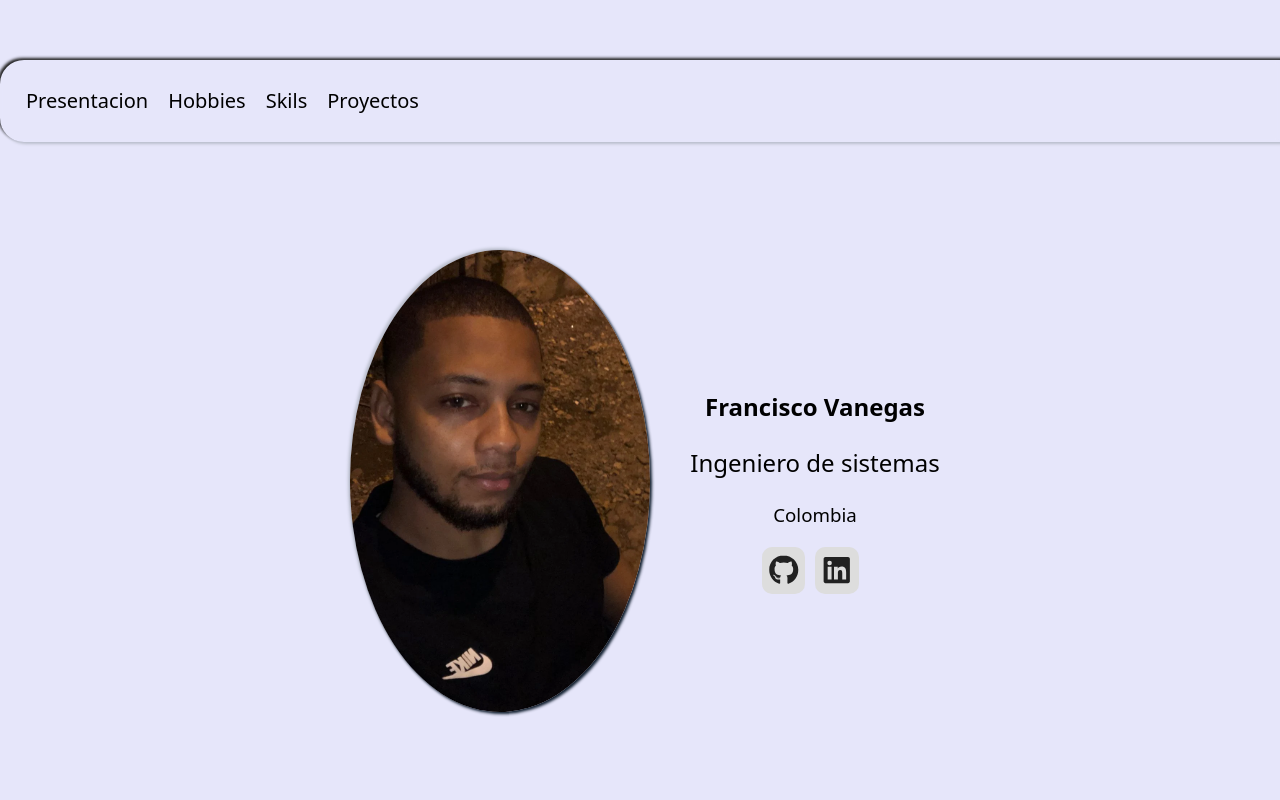
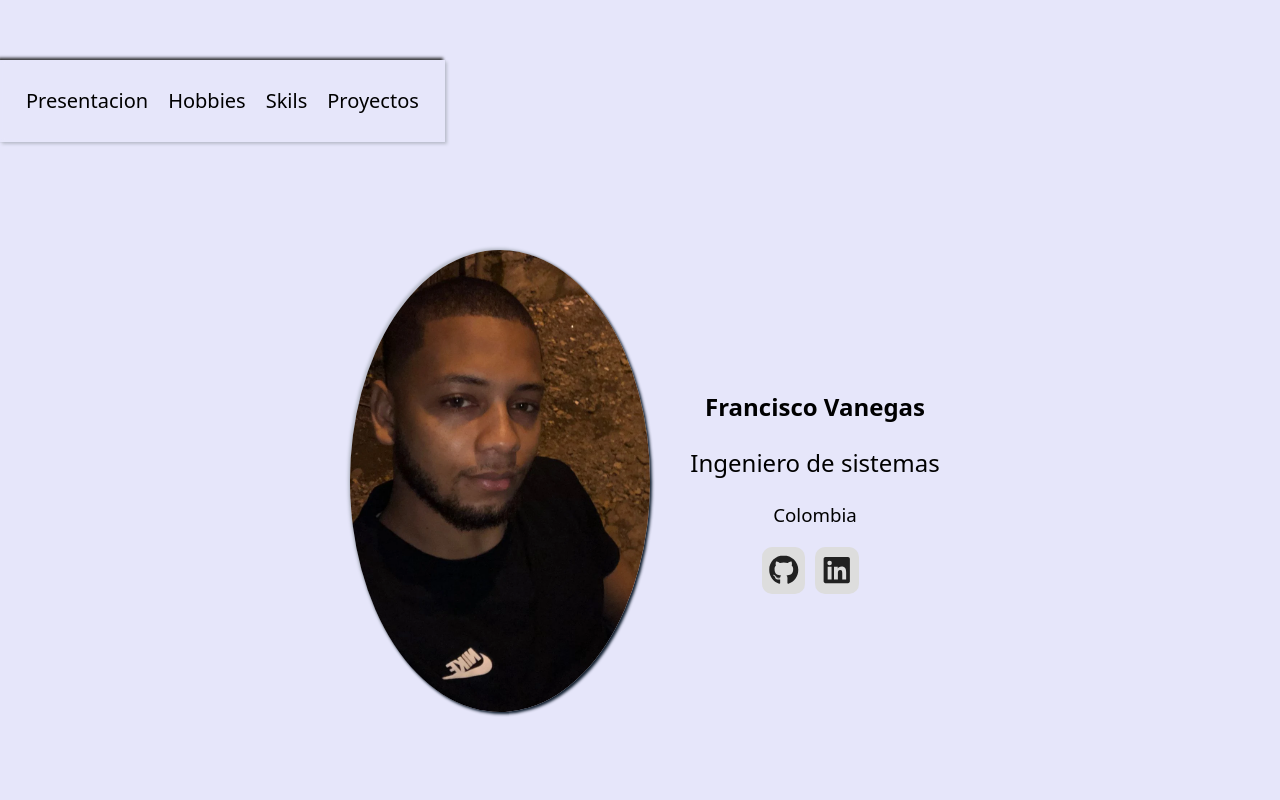
Before and after one commit to FranciscoDJVI/Portafolio, a React (Vite) app in the folder portafolio/: page / in a window 1280 px wide. Shown: the top 800 px of the page. Built offline with nearby package versions, Linux system fonts and the light colour scheme.

Commit message:
change width

```diff
--- a/portafolio/src/App.css
+++ b/portafolio/src/App.css
@@ -27,13 +27,12 @@
     top: 60px;
     left: 0;
     right: 0;
-    width: 100%;
+    width: fit-content;
     z-index: 1000;
     padding: 1rem;
     box-shadow:
       2px 2px 3px #babecc,
       -2px -2px 3px #212121;
-    border-radius: 24px;
     backdrop-filter: blur(2px);
   }
   .navbar .link {
```
